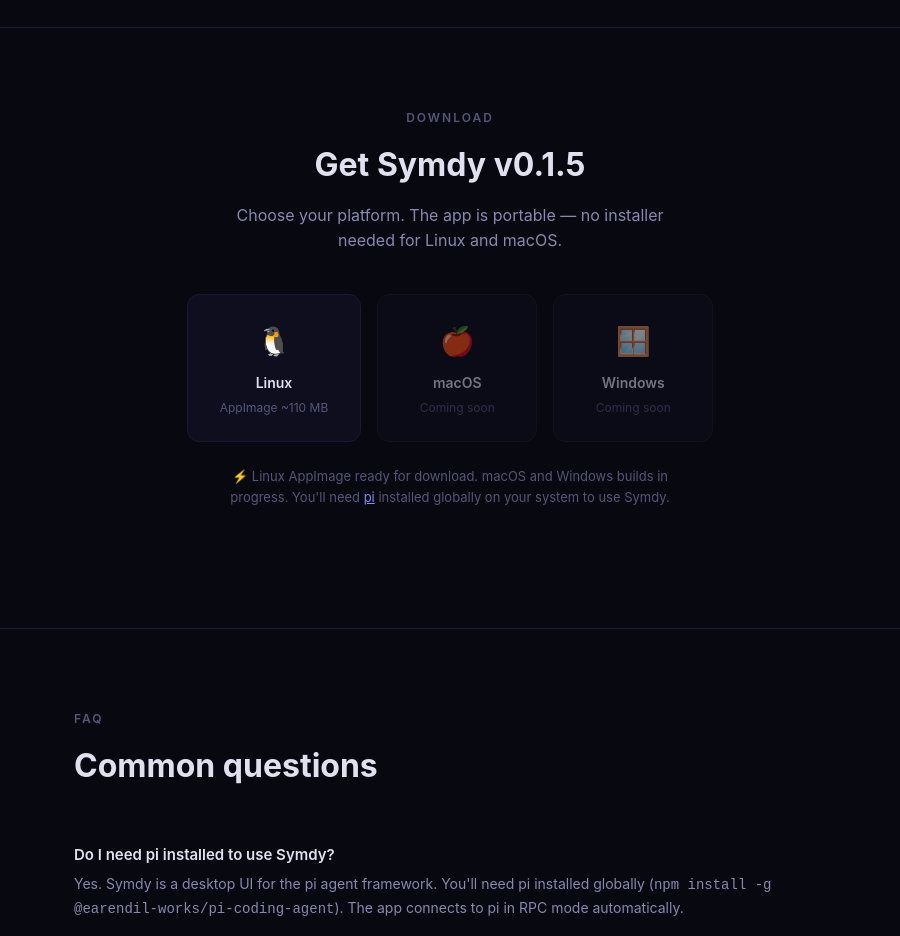
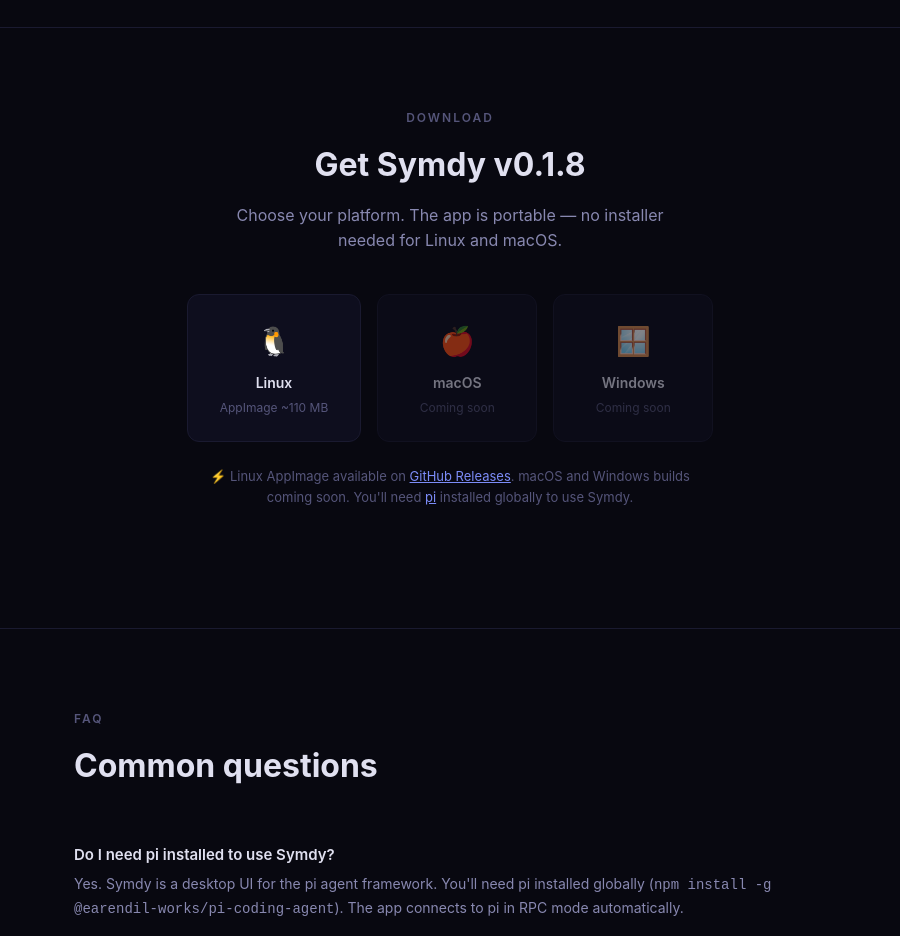
Before and after one commit to JZGaskin/symdy-app, an Electron app: page landing/index.html in a window 900 px wide. Shown: the part 2740-3676 px from the top of the page. Drawn offline with Linux system fonts and the light colour scheme.

Commit message:
Update landing page: working download link to GitHub Release v0.1.8, version bump

```diff
--- a/landing/index.html
+++ b/landing/index.html
@@ -589,11 +589,11 @@
 <section id="download">
   <div class="container">
     <div class="section-label">Download</div>
-    <h2>Get Symdy v0.1.5</h2>
+    <h2>Get Symdy v0.1.8</h2>
     <p>Choose your platform. The app is portable — no installer needed for Linux and macOS.</p>
     <div class="download-grid">
 
-      <a href="http://216.128.153.40:3099/download/symdy" class="download-card" target="_blank" rel="noopener">
+      <a href="https://github.com/JZGaskin/symdy-app/releases/download/v0.1.8/Symdy-0.1.5.AppImage" class="download-card" target="_blank" rel="noopener">
         <div class="os-icon">🐧</div>
         <div class="os-name">Linux</div>
         <div class="os-size">AppImage ~110 MB</div>
@@ -613,9 +613,11 @@
 
     </div>
     <p style="margin-top: 24px; font-size: 13px; color: var(--text-muted);">
-      ⚡ Linux AppImage ready for download. macOS and Windows builds in progress.
+      ⚡ Linux AppImage available on
+      <a href="https://github.com/JZGaskin/symdy-app/releases/tag/v0.1.8" style="color: var(--accent);" target="_blank">GitHub Releases</a>.
+      macOS and Windows builds coming soon.
       You'll need
-      <a href="https://github.com/JZGaskin/symdy-app#readme" style="color: var(--accent);" target="_blank">pi</a> installed globally on your system to use Symdy.
+      <a href="https://github.com/JZGaskin/symdy-app#readme" style="color: var(--accent);" target="_blank">pi</a> installed globally to use Symdy.
     </p>
   </div>
 </section>
```
